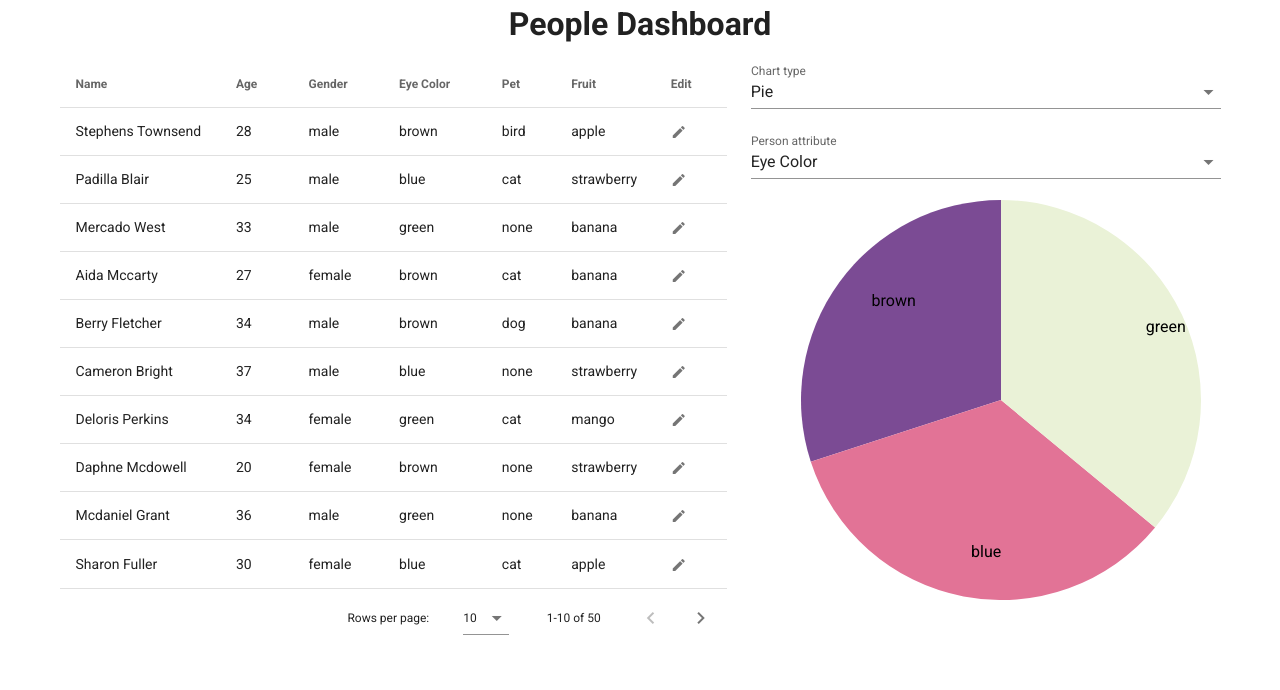
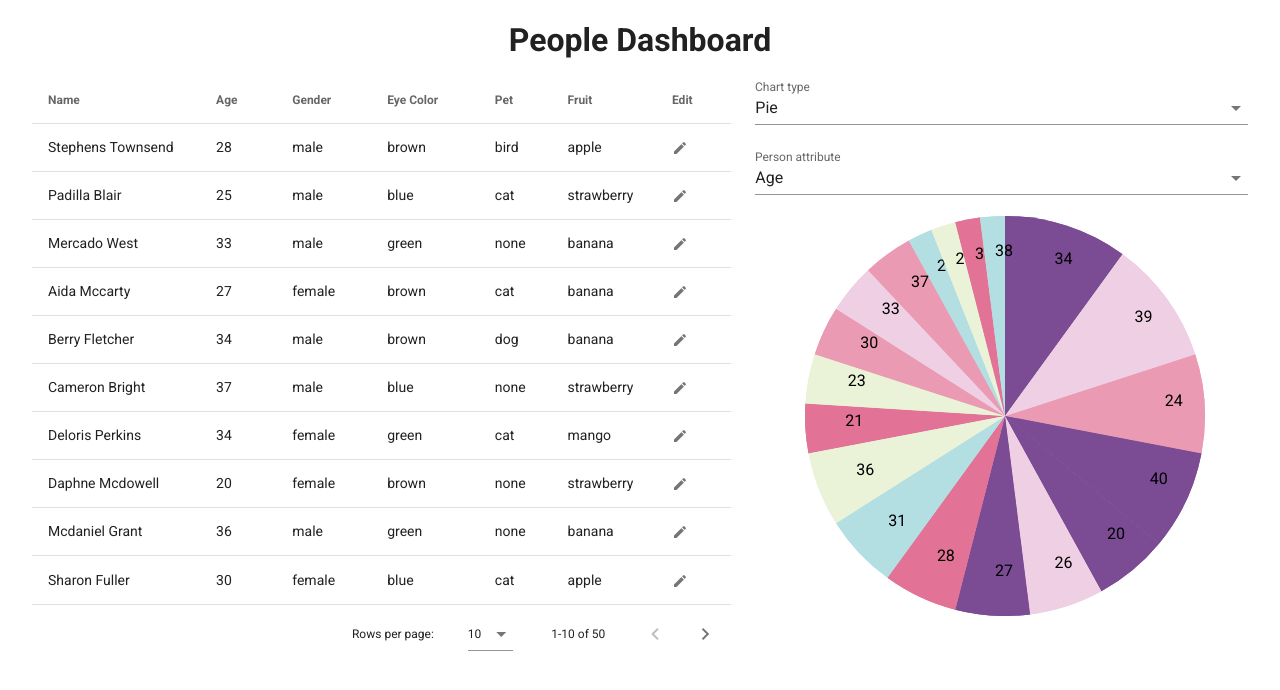
Before and after one commit to sophieews/people-dashboard, a Vue app: page / in a window 1280 px wide. Shown: the top 690 px of the page. Built offline with nearby package versions, Linux system fonts and the light colour scheme.

Commit message:
Update chart when person is edited

```diff
--- a/src/components/Charts.vue
+++ b/src/components/Charts.vue
@@ -23,7 +23,7 @@ export default {
         return {
             selectedChartType: 'Pie',
             chartTypes: ['Bar', 'Pie'],
-            selectedPropertyType: 'Eye Color',
+            selectedPropertyType: 'Age',
             types: ['Age', 'Gender', 'Eye Color']
         };
     },
@@ -52,6 +52,9 @@ export default {
             this.updateChart();
         },
         selectedChartType() {
+            this.updateChart();
+        },
+        people() {
             this.updateChart();
         }
     },
--- a/src/views/Home.vue
+++ b/src/views/Home.vue
@@ -1,14 +1,14 @@
 <template>
     <div class="home">
-        <div class="text-center">
+        <div class="text-center pt-4">
             <h1>People Dashboard</h1>
         </div>
-        <v-container>
+        <v-container fluid class="px-8">
             <v-row>
-                <v-col cols="12" sm="7">
+                <v-col sm="12" md="7">
                     <Table></Table>
                 </v-col>
-                <v-col cols="12" sm="5">
+                <v-col sm="12" md="5">
                     <Charts></Charts>
                 </v-col>
             </v-row>
```
